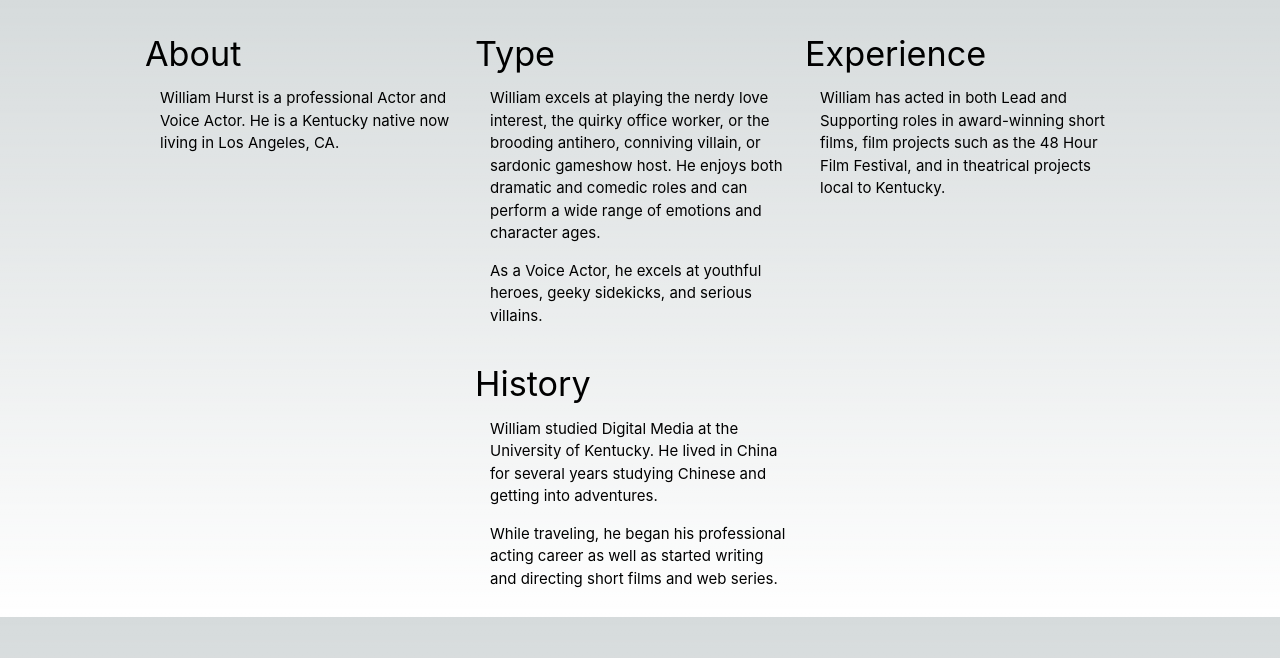
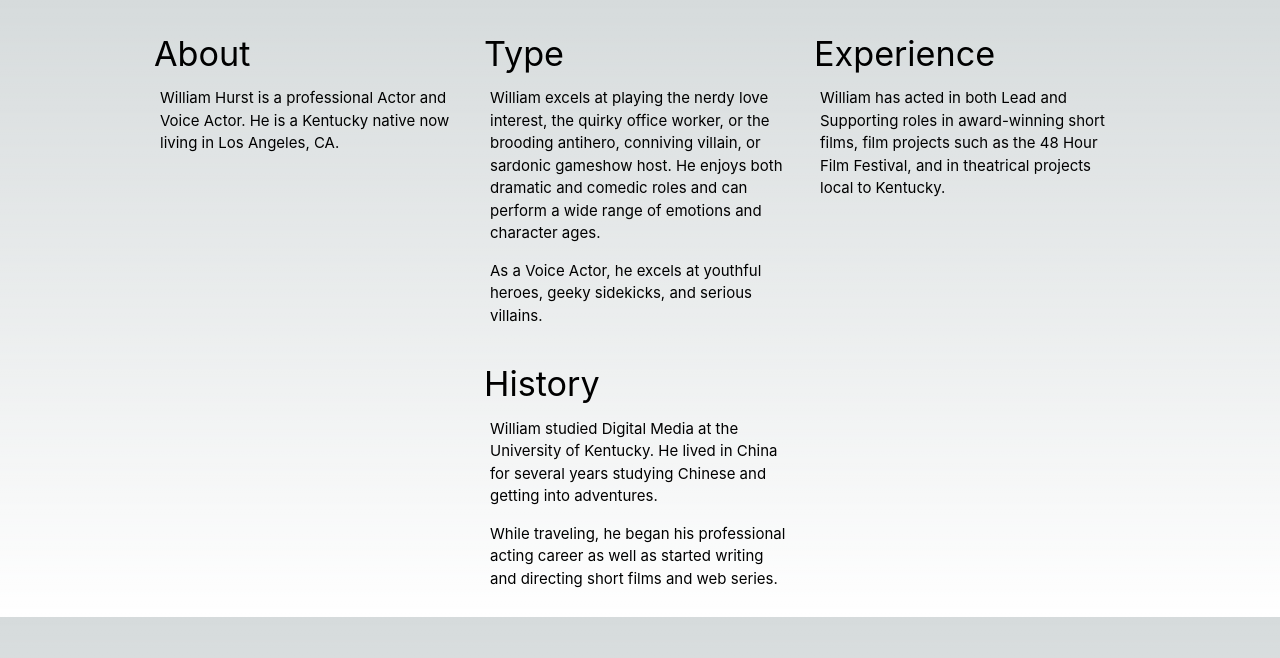
Before and after one commit to billbunkum/williamhurstacting, a Next.js app: page /components/_actor-bio-full in a window 1280 px wide. Shown: the top 658 px of the page. Built offline with nearby package versions, Linux system fonts and the light colour scheme.

Commit message:
correct About h4 spacing

```diff
--- a/styles/Home.module.css
+++ b/styles/Home.module.css
@@ -237,11 +237,9 @@
 		margin: 1rem;
 		width: 300px;
 	}
-/*UNUSED*/
-	.about_intro {}
-	.about_charactertype {}
-	.about_experience {}
-	.about_history {}
+	.about_intro h4, .about_charactertype h4, .about_experience h4, .about_history h4 {
+		padding-left: .6rem;
+	}
 
 /*PROJECTS COMPONENT*/
 .projectspage_projects_container {
```
Also changed, not shown: 1 other file (tests, documents, lock files or other folders).
